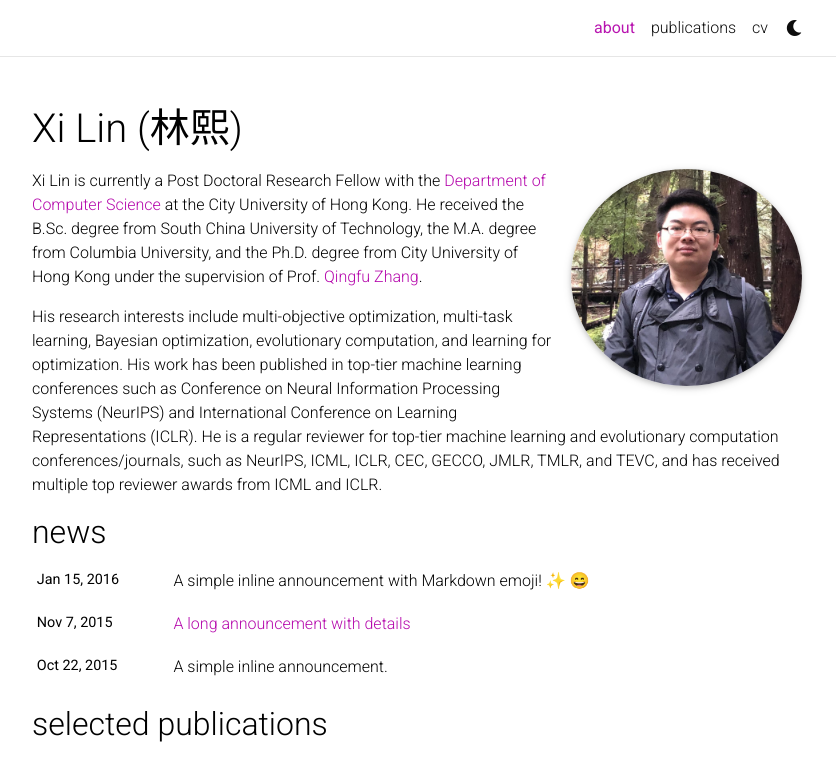
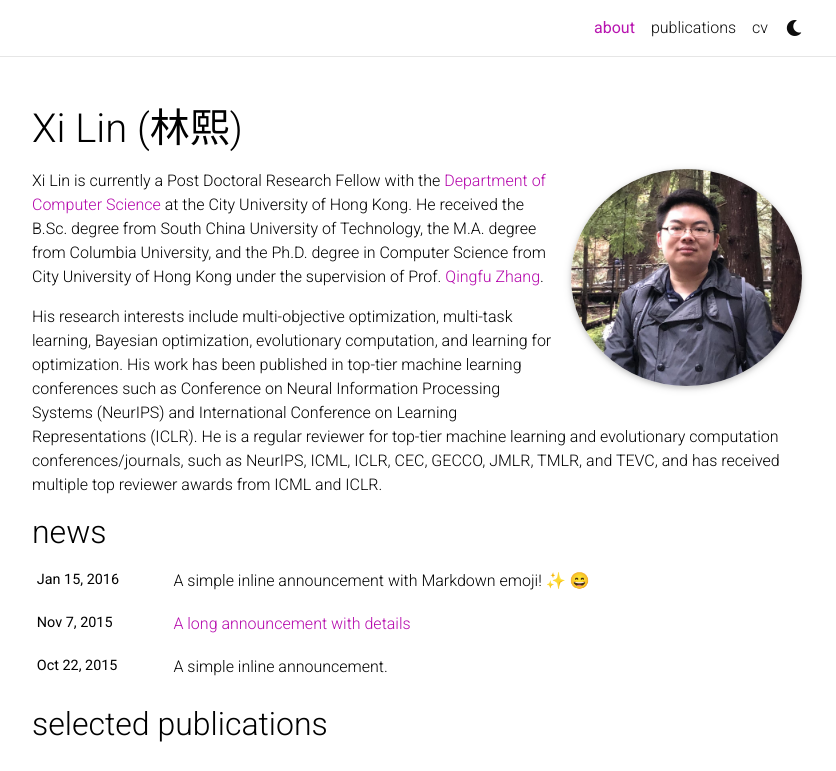
Before and after one commit to Xi-L/Xi-L.github.io, a Jekyll site: the page built from _pages/about.md, in a window 1280 px wide and 1041 px high, cut to the strip 0-771 px from the top of the window. Shown: the whole strip, without its empty margins (223-1059 px from the left). Built offline with Jekyll 4.4.1, drawn with Linux system fonts in a browser that asks for light colours; full-size pictures stand in for the smaller copies a plugin makes; emoji names are drawn with the system emoji font; comment, search, counter and statistics services are not loaded; a style sheet for code colours, icons or effects is not loaded.

Commit message:
Update about.md

```diff
--- a/_pages/about.md
+++ b/_pages/about.md
@@ -16,7 +16,7 @@
 social: true  # includes social icons at the bottom of the page
 ---
 
-Xi Lin is currently a Post Doctoral Research Fellow with the [Department of Computer Science](https://www.cs.cityu.edu.hk/) at the City University of Hong Kong. He received the B.Sc. degree from South China University of Technology, the M.A. degree from Columbia University, and the Ph.D. degree from City University of Hong Kong under the supervision of Prof. [Qingfu Zhang](https://www.cs.cityu.edu.hk/~qzhan7/index.html).
+Xi Lin is currently a Post Doctoral Research Fellow with the [Department of Computer Science](https://www.cs.cityu.edu.hk/) at the City University of Hong Kong. He received the B.Sc. degree from South China University of Technology, the M.A. degree from Columbia University, and the Ph.D. degree in Computer Science from City University of Hong Kong under the supervision of Prof. [Qingfu Zhang](https://www.cs.cityu.edu.hk/~qzhan7/index.html).
 
 His research interests include multi-objective optimization, multi-task learning, Bayesian optimization, evolutionary computation, and learning for optimization. His work has been published in top-tier machine learning conferences such as Conference on Neural Information Processing Systems (NeurIPS) and International Conference on Learning Representations (ICLR). He is a regular reviewer for top-tier machine learning and evolutionary computation conferences/journals, such as NeurIPS, ICML, ICLR, CEC, GECCO, JMLR, TMLR, and TEVC, and has received multiple top reviewer awards from ICML and ICLR.
 
```
